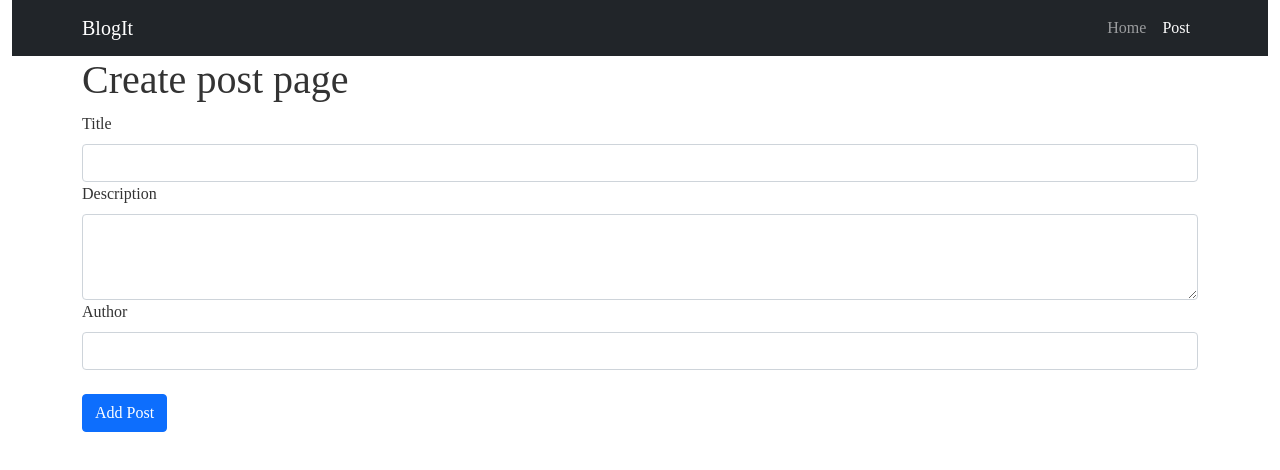
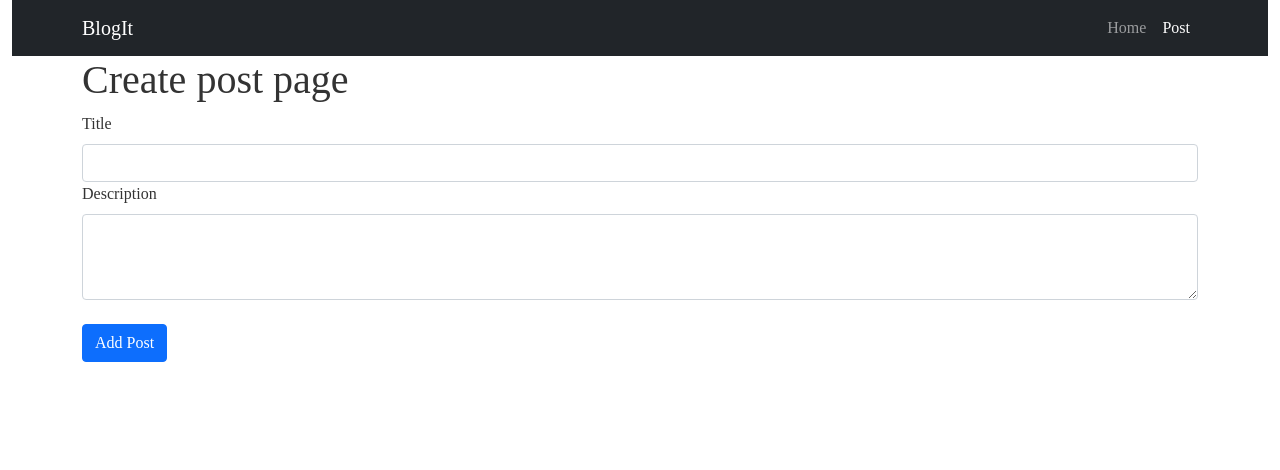
Before and after one commit to Golyn/BlogIt, a React (Create React App) app: page /create in a window 1280 px wide. Shown: the top 470 px of the page. Built offline with nearby package versions, Linux system fonts and the light colour scheme.

Commit message:
Refactored Components

```diff
--- a/src/Create.js
+++ b/src/Create.js
@@ -4,16 +4,19 @@ import { useNavigate } from 'react-router-dom';
 
 const Post = () => {
   const [title, setTitle] = useState('');
-  const [description, setDescription] = useState('');
-  const [author, setAuthor] = useState('');
+  const [body, setBody] = useState('');
+  // const [description, setDescription] = useState('');
+  // const [author, setAuthor] = useState('');
 
   const navigate = useNavigate();
-  const post = { title, description, author };
+  // const post = { title, description, author };
+  const post = { title, body };
   // Adding new post
   const addPost = (e) => {
     e.preventDefault();
 
-    fetch('http://localhost:8000/posts/', {
+    fetch('https://jsonplaceholder.typicode.com/posts', {
+      //ttp://localhost:8000/posts/
       method: 'POST',
       headers: { 'Content-Type': 'application/json' },
       body: JSON.stringify(post),
@@ -41,12 +44,22 @@ const Post = () => {
             <Form.Control
               as="textarea"
               rows={3}
+              value={body}
+              required
+              onChange={(e) => setBody(e.target.value)}
+            />
+          </Form.Group>
+          {/* <Form.Group className="mb" controlId="formDescription">
+            <Form.Label>Description</Form.Label>
+            <Form.Control
+              as="textarea"
+              rows={3}
               value={description}
               required
               onChange={(e) => setDescription(e.target.value)}
             />
-          </Form.Group>
-          <Form.Group className="mb" controlId="formDescription">
+          </Form.Group> */}
+          {/* <Form.Group className="mb" controlId="formDescription">
             <Form.Label>Author</Form.Label>
             <Form.Control
               type="text"
@@ -54,7 +67,7 @@ const Post = () => {
               required
               onChange={(e) => setAuthor(e.target.value)}
             />
-          </Form.Group>
+          </Form.Group> */}
           <br />
           {/* <Form.Group className="d-grid gap-2">
             <Button variant="primary">This is a button</Button>
--- a/src/Home.js
+++ b/src/Home.js
@@ -15,7 +15,7 @@ const Home = () => {
     data: posts,
     loading,
     error,
-  } = useFetch('http://localhost:8000/posts');
+  } = useFetch('https://jsonplaceholder.typicode.com/posts'); //http://localhost:8000/posts
   console.log(posts);
   // Get current posts
   const indexOfLastPost = currentPage * postPerPage;
--- a/src/PostDetails.js
+++ b/src/PostDetails.js
@@ -8,7 +8,8 @@ const PostDetails = () => {
     data: post,
     loading,
     error,
-  } = useFetch(`http://localhost:8000/posts/${id}`);
+  } = useFetch(`https://jsonplaceholder.typicode.com/posts/${id}`);
+  // } = useFetch(`http://localhost:8000/posts/${id}`);
 
   const navigate = useNavigate();
 
@@ -24,11 +25,13 @@ const PostDetails = () => {
 
   // Retrieving data and storing it in browers local storage(cache)
   const setData = () => {
-    let { id, title, description, author } = post;
+    // let { id, title, description, author } = post;
+    let { id, title, body } = post;
     localStorage.setItem('ID', id);
     localStorage.setItem('Title', title);
-    localStorage.setItem('Description', description);
-    localStorage.setItem('Author', author);
+    // localStorage.setItem('Description', description);
+    localStorage.setItem('Body', body);
+    // localStorage.setItem('Author', author);
     console.log(post);
     console.log('post updated');
   };
@@ -47,10 +50,11 @@ const PostDetails = () => {
                     <Card.Title className="fw-bold d-flex justify-content-center mb-4">
                       {post.title}
                     </Card.Title>
-                    <Card.Text>{post.description}</Card.Text>
+                    <Card.Text>{post.body}</Card.Text>
+                    {/* <Card.Text>{post.description}</Card.Text> */}
                   </Card.Body>
                   <Card.Footer>
-                    <small className="text-muted">Author: {post.author}</small>
+                    {/* <small className="text-muted">Author: {post.author}</small> */}
                   </Card.Footer>
                 </Card>
               </Col>
--- a/src/PostList.js
+++ b/src/PostList.js
@@ -13,10 +13,11 @@ const PostList = ({ posts, title }) => {
                 <Card className="h-100">
                   <Card.Body>
                     <Card.Title className="fw-bold">{post.title}</Card.Title>
-                    <Card.Text>{post.description}</Card.Text>
+                    <Card.Text>{post.body}</Card.Text>
+                    {/* <Card.Text>{post.description}</Card.Text> */}
                   </Card.Body>
                   <Card.Footer>
-                    <small className="text-muted">Author: {post.author}</small>
+                    {/* <small className="text-muted">Author: {post.author}</small> */}
                   </Card.Footer>
                 </Card>
               </Link>
--- a/src/UpdatePost.js
+++ b/src/UpdatePost.js
@@ -4,8 +4,9 @@ import { useNavigate } from 'react-router-dom';
 
 const UpdatePost = () => {
   const [title, setTitle] = useState('');
-  const [description, setDescription] = useState('');
-  const [author, setAuthor] = useState('');
+  const [body, setBody] = useState('');
+  // const [description, setDescription] = useState('');
+  // const [author, setAuthor] = useState('');
   const [id, setID] = useState(null);
 
   //   const { id } = useParams();
@@ -17,14 +18,16 @@ const UpdatePost = () => {
   useEffect(() => {
     setTitle(localStorage.getItem('Title'));
     setID(localStorage.getItem('ID'));
-    setDescription(localStorage.getItem('Description'));
-    setAuthor(localStorage.getItem('Author'));
+    setBody(localStorage.getItem('Body'));
+    // setDescription(localStorage.getItem('Description'));
+    // setAuthor(localStorage.getItem('Author'));
   }, []);
 
   // Update post
   const updatePost = (e) => {
     e.preventDefault();
-    const post = { id, title, description, author };
+    const post = { id, title, body };
+    // const post = { id, title, description, author };
 
     fetch(`http://localhost:8000/posts/${id}`, {
       method: 'PUT',
@@ -55,12 +58,22 @@ const UpdatePost = () => {
             <Form.Control
               as="textarea"
               rows={3}
+              value={setBody}
+              required
+              onChange={(e) => setBody(e.target.value)}
+            />
+          </Form.Group>
+          {/* <Form.Group className="mb" controlId="formDescription">
+            <Form.Label>Description</Form.Label>
+            <Form.Control
+              as="textarea"
+              rows={3}
               value={description}
               required
               onChange={(e) => setDescription(e.target.value)}
             />
-          </Form.Group>
-          <Form.Group className="mb" controlId="formDescription">
+          </Form.Group> */}
+          {/* <Form.Group className="mb" controlId="formDescription">
             <Form.Label>Author</Form.Label>
             <Form.Control
               type="text"
@@ -68,7 +81,7 @@ const UpdatePost = () => {
               required
               onChange={(e) => setAuthor(e.target.value)}
             />
-          </Form.Group>
+          </Form.Group> */}
           <br />
           {/* <Form.Group className="d-grid gap-2">
             <Button variant="primary">This is a button</Button>
```
